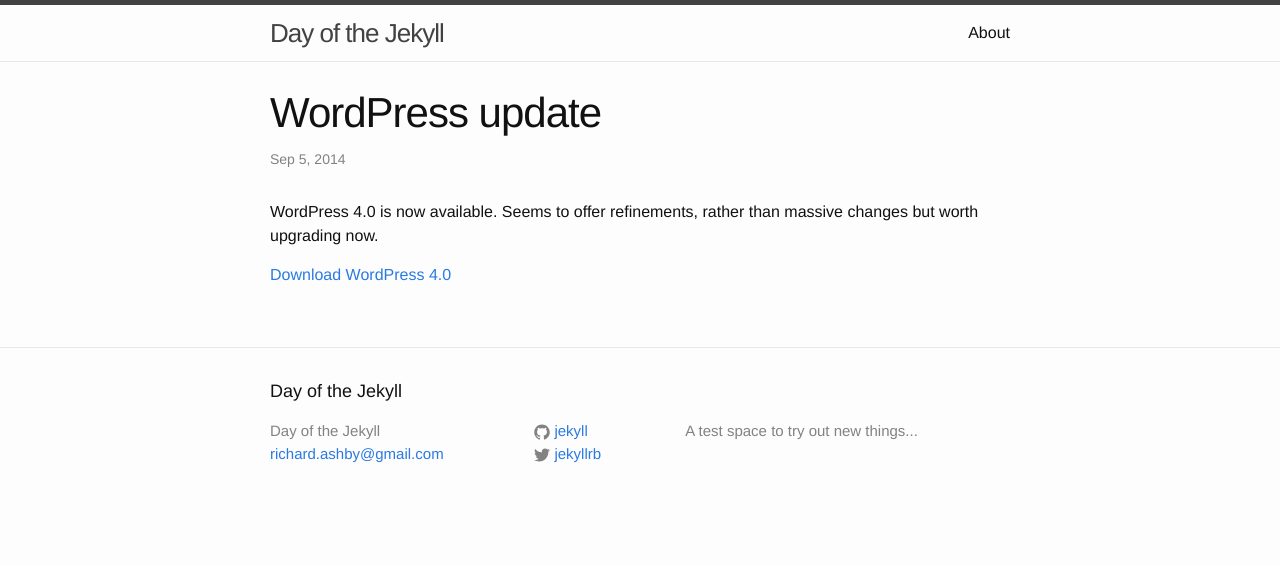
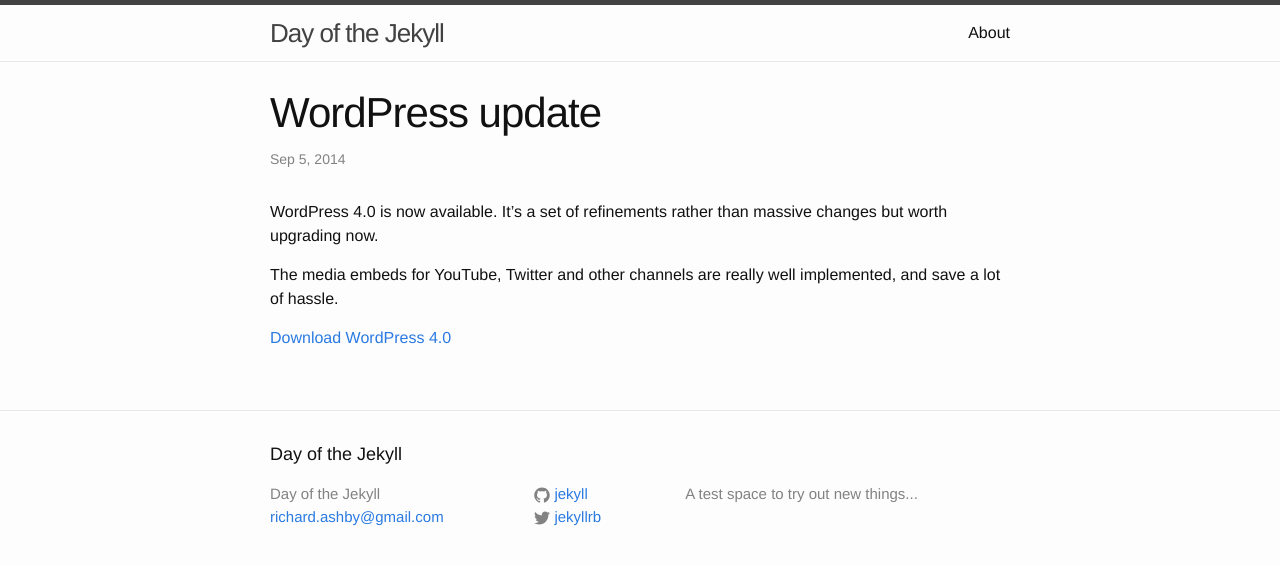
Before and after one commit to richashbyuk/thoughts, a Jekyll site: the page built from _posts/2014-09-05-wordpress-update.markdown, in a window 1280 px wide. Shown: the top 565 px of the page. Built offline with Jekyll 4.4.1, drawn with Linux system fonts in a browser that asks for light colours.

Commit message:
Update 2014-09-05-wordpress-update.markdown

```diff
--- a/_posts/2014-09-05-wordpress-update.markdown
+++ b/_posts/2014-09-05-wordpress-update.markdown
@@ -5,6 +5,8 @@ date:   2014-09-05 10:35:27
 categories: jekyll update
 ---
 
-WordPress 4.0 is now available. Seems to offer refinements, rather than massive changes but worth upgrading now.
+WordPress 4.0 is now available. It's a set of refinements rather than massive changes but worth upgrading now.
+
+The media embeds for YouTube, Twitter and other channels are really well implemented, and save a lot of hassle.
 
 [Download WordPress 4.0](http://wordpress.org/download/)
```
